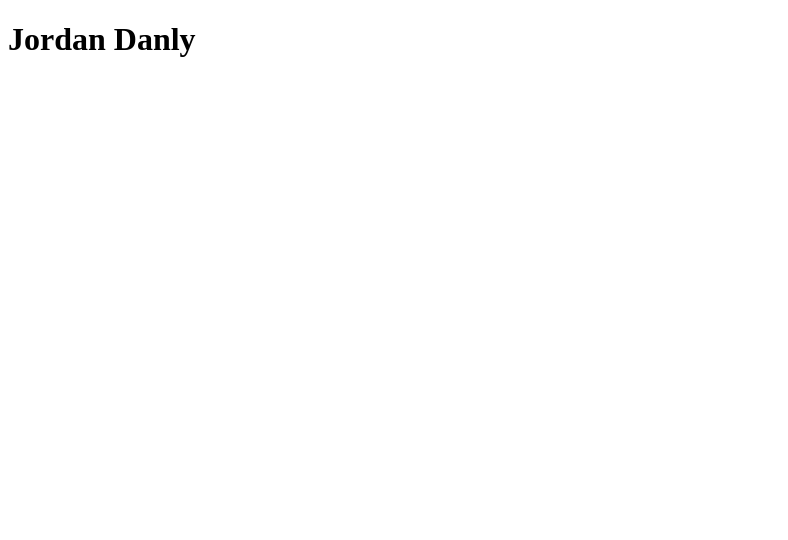
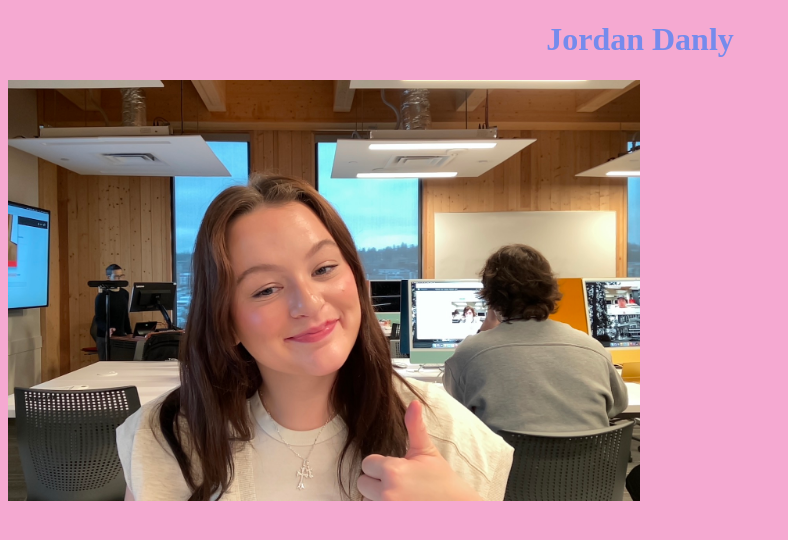
Before and after one commit to jordandanly/jordandanly.github.io-ARCHIVE, a plain HTML site: page index.html in a window 1280 px wide. Shown: the whole page, without its empty margins (0-788 px from the left). Drawn offline with Linux system fonts and the light colour scheme.

Commit message:
Started Styling

```diff
--- a/index.html
+++ b/index.html
@@ -4,11 +4,17 @@
     <meta charset="UTF-8">
     <meta http-equiv="X-UA-Compatible" content="IE=edge">
     <meta name="viewport" content="width=device-width, initial-scale=1.0">
+
+  <!-- My Styles -->
+  <link rel="stylesheet" href="style.css">
+
     <title>Jordan Danly</title>
 </head>
 <body>
 
 <h1>Jordan Danly</h1>
 
+<img src="Me.jpg" alt="Jordan Danly">
+
 </body>
 </html>
--- /dev/null
+++ b/style.css
@@ -0,0 +1,12 @@
+body {
+    background: #f5a9d1;
+}
+
+img {
+    width: 50%;
+}
+
+h1 {
+    color: #758bec;
+    text-align: center;
+}
```
